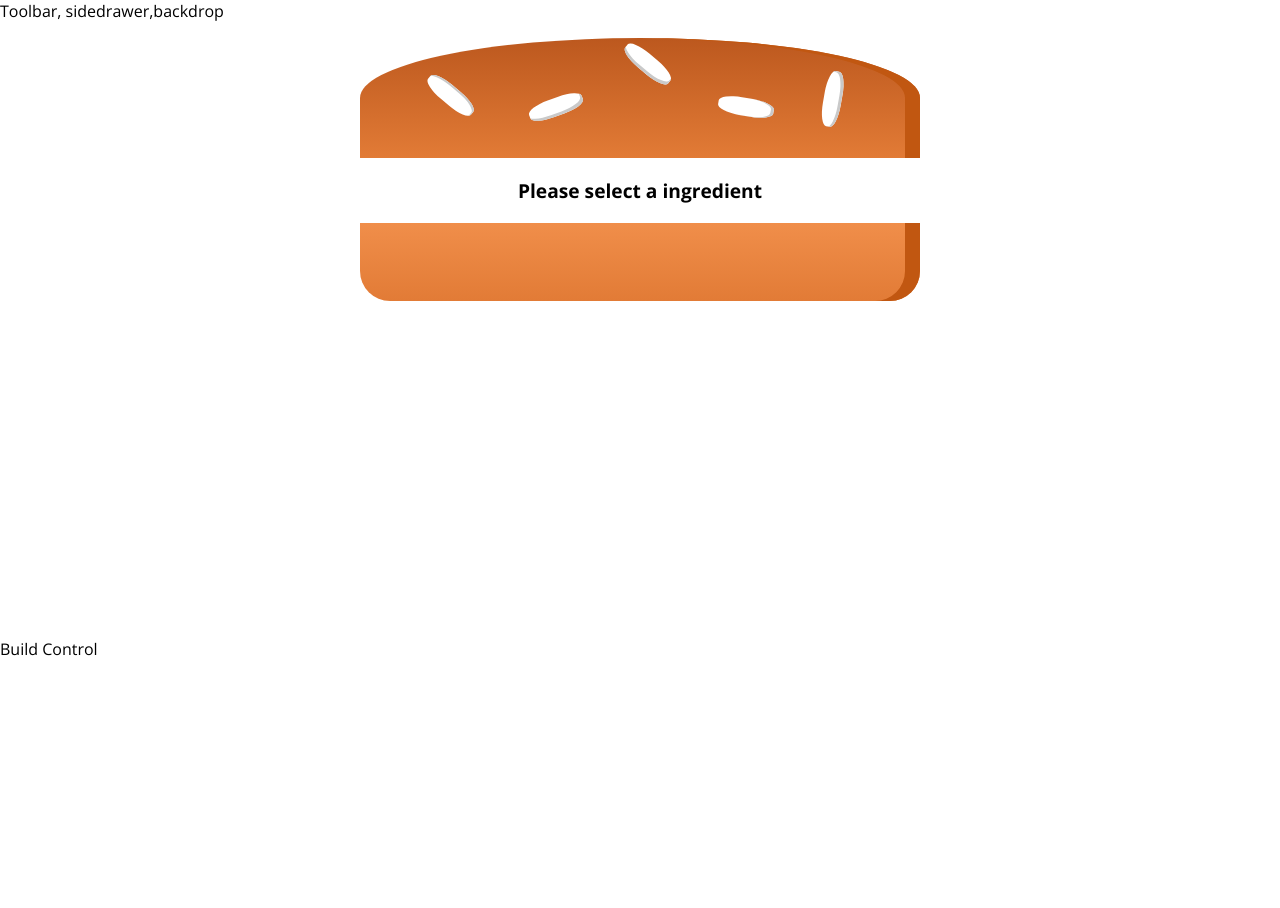
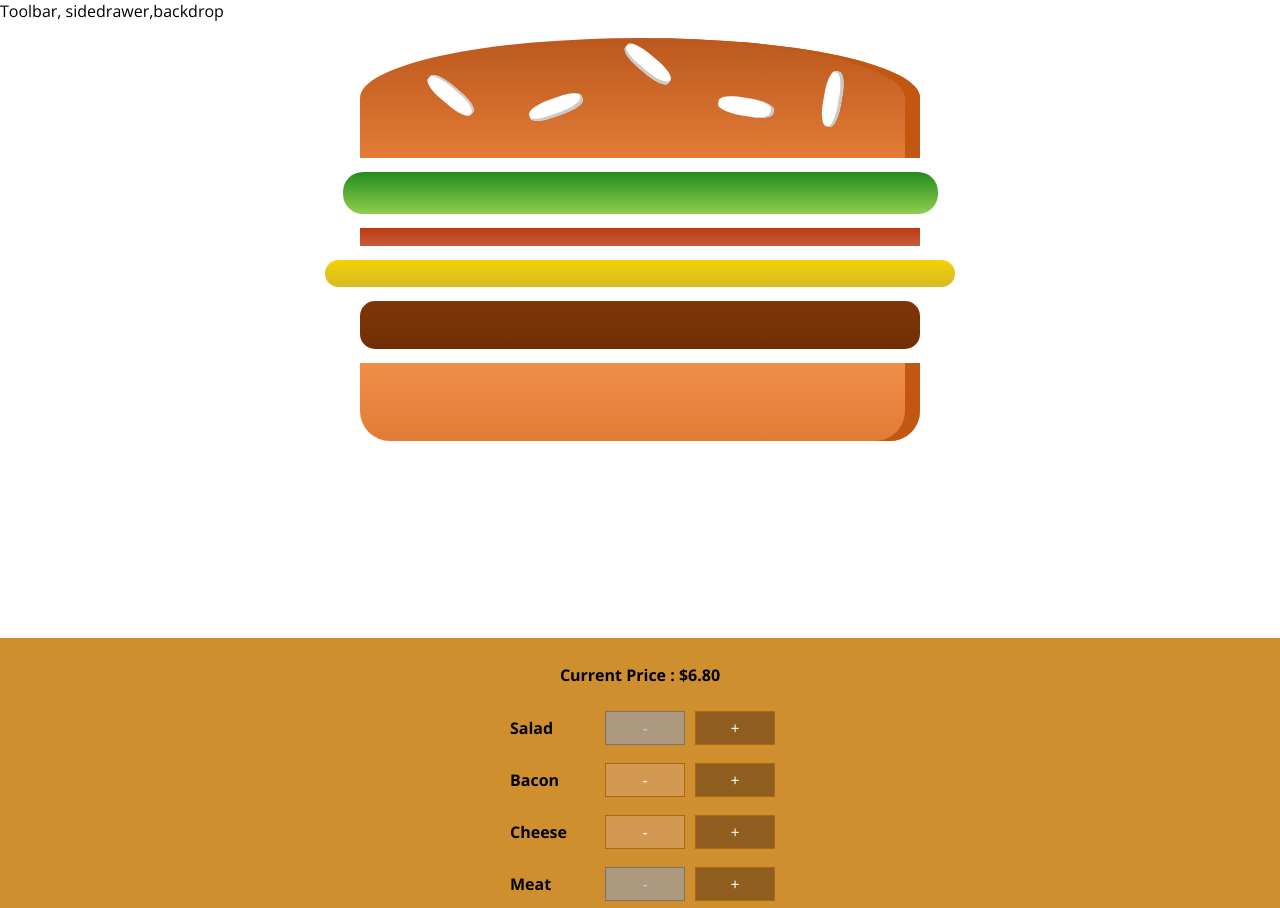
Before and after one commit to hanming2033/BurgerBuilder, a React (Create React App) app: page / in a window 1280 px wide. Shown: the top 908 px of the page. Before the commit the page ends 800 px from the top, so only its background shows below. Built offline with nearby package versions, Linux system fonts and the light colour scheme.

Commit message:
Added logics for main app

```diff
--- /dev/null
+++ b/src/components/Burger/BuildControls/BuildControl.tsx
@@ -0,0 +1,80 @@
+import * as React from 'react'
+import styled from '../../../my-styled-components'
+import { IBurgerBuilderState, MIN_NUMBER, MAX_NUMBER } from '../../../containers/BurgerBuilder'
+import { ingredientType } from '../BurgerIngredient'
+
+interface IbuildControlProps extends Partial<IBurgerBuilderState> {
+  label: string
+  addIngredient: () => void
+  removeIngredient: () => void
+  type: ingredientType
+}
+
+const BuildControl = styled.div`
+  display: flex;
+  justify-content: space-between;
+  align-items: center;
+  margin: 5px 0;
+`
+
+const Label = styled.div`
+  padding: 10px;
+  font-weight: bold;
+  width: 80px;
+`
+
+interface Ibutton {
+  More?: boolean
+  Less?: boolean
+}
+
+const Button = styled.button`
+  color: white;
+  display: block;
+  font: inherit;
+  padding: 5px;
+  margin: 0 5px;
+  width: 80px;
+  border: 1px solid #aa6817;
+  cursor: pointer;
+  outline: none;
+
+  background-color: ${(p: Ibutton) => (p.Less ? '#D39952' : '#8F5E1E')};
+
+  &:hover,
+  &active {
+    background-color: ${(p: Ibutton) => (p.Less ? '#DAA972' : '#99703F')};
+  }
+
+  &:disabled {
+    background-color: #ac9980;
+    border: 1px solid #7e7365;
+    color: #ccc;
+    cursor: default;
+  }
+
+  &:hover:disabled {
+    background-color: #ac9980;
+    color: #ccc;
+    cursor: not-allowed;
+  }
+`
+
+const buildControl: React.SFC<IbuildControlProps> = props => {
+  const disableAdd = props.ingredients && props.ingredients[props.type] >= MAX_NUMBER[props.type] ? true : false
+  const disableRemove = props.ingredients && props.ingredients[props.type] <= MIN_NUMBER[props.type] ? true : false
+
+  return (
+    <BuildControl>
+      <Label>{props.label}</Label>
+      <Button onClick={props.removeIngredient} Less disabled={disableRemove}>
+        -
+      </Button>
+      <Button onClick={props.addIngredient} More disabled={disableAdd}>
+        +
+      </Button>
+    </BuildControl>
+  )
+}
+
+export default buildControl
--- /dev/null
+++ b/src/components/Burger/BuildControls/BuildControls.tsx
@@ -0,0 +1,68 @@
+import * as React from 'react'
+import styled from '../../../my-styled-components'
+import BuildControl from './BuildControl'
+import { ingredientType } from '../BurgerIngredient'
+import { IBurgerBuilderState } from '../../../containers/BurgerBuilder'
+
+interface IbuildControlsProps extends IBurgerBuilderState {
+  addIngredient: (igType: ingredientType) => void
+  removeIngredient: (igType: ingredientType) => void
+}
+
+const MainControls = styled.div`
+  width: 100%;
+  background-color: #cf8f2e;
+  display: flex;
+  flex-flow: column;
+  align-items: center;
+  box-shadow: 0 2xp 1xp #ccc;
+  margin: auto;
+  padding: 10px 0;
+`
+
+const PriceParagraph = styled.p`
+  font-weight: bold;
+`
+
+const ModalButton = styled.button`
+  background-color: #dad735;
+  outline: none;
+  cursor: pointer;
+  border: 1px solid #966909;
+  color: #966909;
+  font-family: inherit;
+  font-size: 1.2em;
+  padding: 15px 30px;
+  box-shadow: 2px 2px 2px #966909;
+`
+
+// BuildControls data optional
+const buildContolsData: Array<{ label: string; type: ingredientType }> = [
+  { label: 'Salad', type: 'salad' },
+  { label: 'Bacon', type: 'bacon' },
+  { label: 'Cheese', type: 'cheese' },
+  { label: 'Meat', type: 'meat' }
+]
+
+const buildControls: React.SFC<IbuildControlsProps> = props => {
+  const createBuildControls = (data: Array<{ label: string; type: ingredientType }>) =>
+    data.map(row => (
+      <BuildControl
+        ingredients={props.ingredients}
+        key={row.label}
+        label={row.label}
+        type={row.type}
+        addIngredient={() => props.addIngredient(row.type)}
+        removeIngredient={() => props.removeIngredient(row.type)}
+      />
+    ))
+  return (
+    <MainControls>
+      <PriceParagraph>Current Price : ${props.totalPrice.toFixed(2)}</PriceParagraph>
+      {createBuildControls(buildContolsData)}
+      <ModalButton>ORDER NOW</ModalButton>
+    </MainControls>
+  )
+}
+
+export default buildControls
--- a/src/components/Burger/Burger.tsx
+++ b/src/components/Burger/Burger.tsx
@@ -48,13 +48,10 @@ const addToArray = (igType: ingredientType, num: number, arr: any[]) => {
 const burger: React.SFC<IburgerProps> = props => {
   // takes the ingredients object from props and split it into arrays of ingredient
   // Object.keys(props.ingredients): take the keys of an object
-  let burgerIngredients: JSX.Element[] | JSX.Element = Object.keys(props.ingredients).reduce((arr: any[], igType: ingredientType) => {
+  const burgerIngredients: JSX.Element[] | JSX.Element = Object.keys(props.ingredients).reduce((arr: any[], igType: ingredientType) => {
     addToArray(igType, props.ingredients[igType], arr)
     return arr
   }, [])
-  if (burgerIngredients.length <= 0) {
-    burgerIngredients = <p>Please select a ingredient</p>
-  }
 
   return (
     <Burger>
--- a/src/containers/BurgerBuilder.tsx
+++ b/src/containers/BurgerBuilder.tsx
@@ -1,5 +1,7 @@
 import * as React from 'react'
 import Burger from '../components/Burger/Burger'
+import BuilControls from '../components/Burger/BuildControls/BuildControls'
+import { ingredientType } from '../components/Burger/BurgerIngredient'
 
 export interface IBurgerBuilderProps {
   a?: string
@@ -7,28 +9,73 @@ export interface IBurgerBuilderProps {
 
 export interface IBurgerBuilderState {
   ingredients: {
-    salad?: number
-    bacon?: number
-    cheese?: number
-    meat?: number
+    salad: number
+    bacon: number
+    cheese: number
+    meat: number
   }
+  totalPrice: number
+}
+
+const INGREDIENT_PRICES = {
+  salad: 0.5,
+  cheese: 0.7,
+  meat: 1.5,
+  bacon: 1.1
+}
+
+export const MAX_NUMBER = {
+  salad: 2,
+  cheese: 2,
+  meat: 2,
+  bacon: 2
+}
+
+export const MIN_NUMBER = {
+  salad: 1,
+  cheese: 0,
+  meat: 1,
+  bacon: 0
 }
 
 export default class BurgerBuilder extends React.Component<IBurgerBuilderProps, IBurgerBuilderState> {
   public state = {
-    ingredients: {
-      salad: 0,
-      bacon: 0,
-      cheese: 0,
-      meat: 0
-    }
+    ingredients: { salad: 1, bacon: 1, cheese: 1, meat: 1 },
+    totalPrice: 6.8
+  }
+
+  public handleAddIngredient = (igType: ingredientType) => {
+    this.setState(prevState => {
+      const newState = { ...prevState }
+      if (newState.ingredients[igType] < MAX_NUMBER[igType]) {
+        newState.ingredients[igType]++
+        newState.totalPrice = newState.totalPrice + INGREDIENT_PRICES[igType]
+      }
+      return newState
+    })
+  }
+
+  public handleRemoveIngredient = (igType: ingredientType) => {
+    this.setState(prevState => {
+      const newState = { ...prevState }
+      if (newState.ingredients[igType] > 0 && newState.ingredients[igType] > MIN_NUMBER[igType]) {
+        newState.ingredients[igType]--
+        newState.totalPrice = newState.totalPrice - INGREDIENT_PRICES[igType]
+      }
+      return newState
+    })
   }
 
   public render() {
     return (
       <>
         <Burger ingredients={this.state.ingredients} />
-        <div>Build Control</div>
+        <BuilControls
+          totalPrice={this.state.totalPrice}
+          ingredients={this.state.ingredients}
+          addIngredient={(t: ingredientType) => this.handleAddIngredient(t)}
+          removeIngredient={(t: ingredientType) => this.handleRemoveIngredient(t)}
+        />
       </>
     )
   }
```
Also changed, not shown: src/components/Burger/BuildControls.tsx (deleted, +0 -21 lines).
